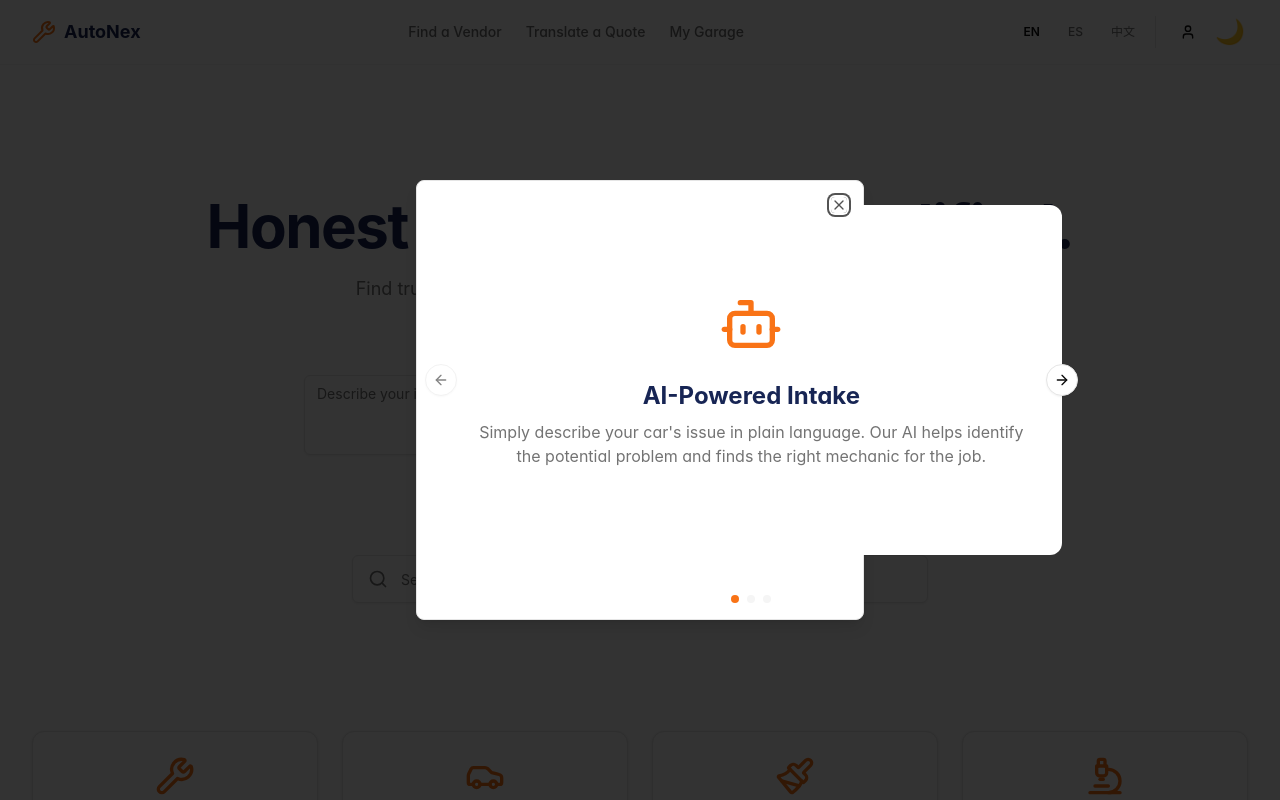
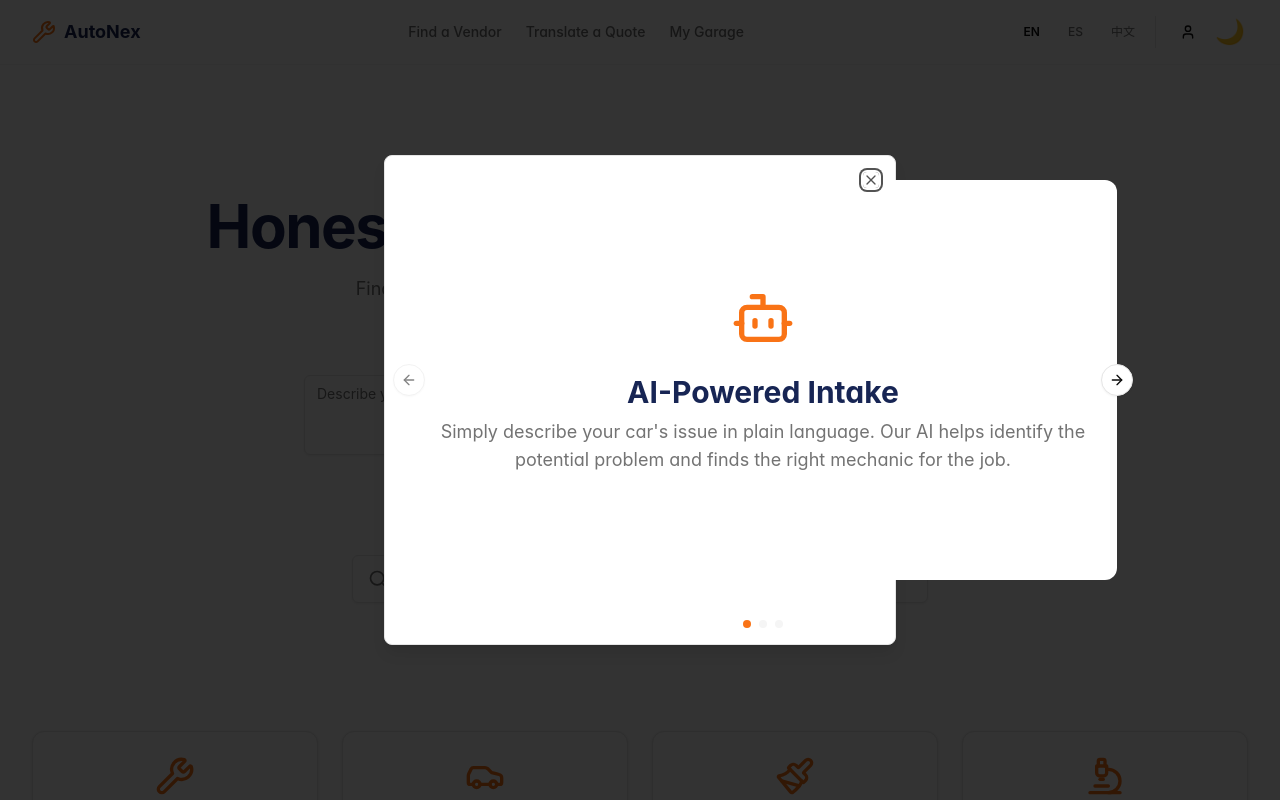
Before and after one commit to Omi-7z/autonex, a React (Vite) app: page / in a window 1280 px wide. Shown: the top 800 px of the page. Built offline with nearby package versions, Linux system fonts and the light colour scheme.

Commit message:
fix(onboarding): improve responsiveness of onboarding modal

```diff
--- a/src/components/Onboarding.tsx
+++ b/src/components/Onboarding.tsx
@@ -31,7 +31,7 @@ export function Onboarding({ open, onClose }: OnboardingProps) {
   }, [api]);
   return (
     <Dialog open={open} onOpenChange={onClose}>
-      <DialogContent className="sm:max-w-md p-0">
+      <DialogContent className="max-w-[90vw] sm:max-w-lg p-0 rounded-lg">
         <Carousel setApi={setApi} className="w-full">
           <CarouselContent>
             {onboardingSlides.map((slide: { title: string, description: string }, index: number) => {
@@ -40,10 +40,10 @@ export function Onboarding({ open, onClose }: OnboardingProps) {
                 <CarouselItem key={index}>
                   <div className="p-4 sm:p-6">
                     <Card className="border-none shadow-none">
-                      <CardContent className="flex flex-col items-center justify-center p-4 sm:p-6 text-center min-h-[300px] sm:min-h-[350px]">
+                      <CardContent className="flex flex-col items-center justify-center p-4 sm:p-6 text-center min-h-[320px] sm:min-h-[400px]">
                         <Icon className="w-12 h-12 sm:w-16 sm:h-16 text-brand-orange mb-4 sm:mb-6" />
-                        <h2 className="text-xl sm:text-2xl font-bold mb-2 text-brand-navy dark:text-white">{slide.title}</h2>
-                        <p className="text-muted-foreground">{slide.description}</p>
+                        <h2 className="text-2xl sm:text-3xl font-bold mb-2 text-brand-navy dark:text-white">{slide.title}</h2>
+                        <p className="text-base text-muted-foreground sm:text-lg">{slide.description}</p>
                       </CardContent>
                     </Card>
                   </div>
@@ -56,7 +56,7 @@ export function Onboarding({ open, onClose }: OnboardingProps) {
         </Carousel>
         <div className="flex justify-center p-4 pt-0">
             {current === onboardingSlides.length - 1 ? (
-                <Button onClick={onClose} className="w-full bg-brand-orange hover:bg-brand-orange/90">{t('onboarding.getStarted')}</Button>
+                <Button onClick={onClose} className="w-full sm:w-auto sm:px-8 bg-brand-orange hover:bg-brand-orange/90">{t('onboarding.getStarted')}</Button>
             ) : (
                 <div className="flex items-center gap-2">
                     {onboardingSlides.map((_: any, i: number) => (
```
